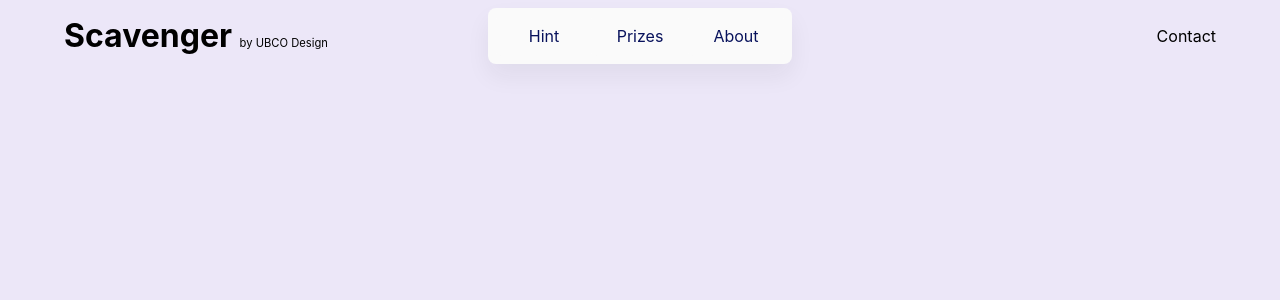
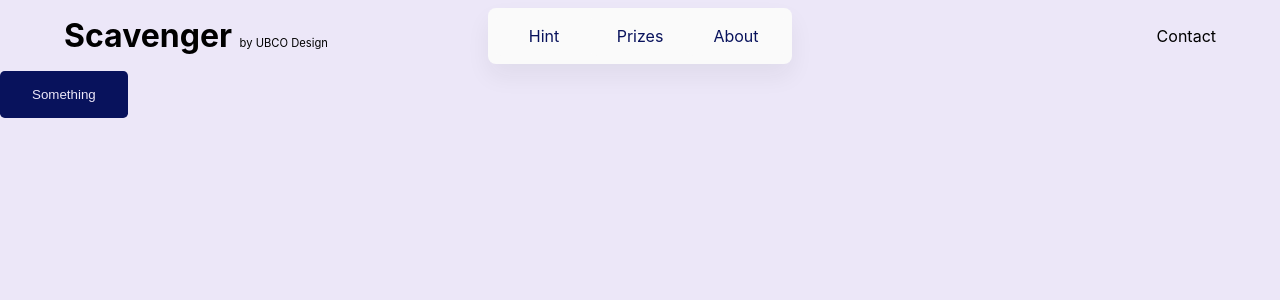
Before and after one commit to Opeyem1a/ud-scavenger, a Next.js app: page / in a window 1280 px wide. Shown: the top 300 px of the page. Built offline with nearby package versions, Linux system fonts and the light colour scheme.

Commit message:
+ rename NavBar to Header

```diff
--- a/components/Header/index.tsx
+++ b/components/Header/index.tsx
@@ -2,7 +2,7 @@ import React from 'react';
 import styles from './Header.module.scss';
 import Logo from "../Logo";
 
-const NavBar = () => {
+const Header = () => {
     return (
         <nav className={styles.header}>
             <ul className={styles.left}>
@@ -26,4 +26,4 @@ const NavBar = () => {
     );
 };
 
-export default NavBar;
+export default Header;
--- a/pages/index.tsx
+++ b/pages/index.tsx
@@ -1,10 +1,12 @@
 import type {NextPage} from 'next'
-import NavBar from "../components/Header";
+import Button from "../components/Button";
+import Header from "../components/Header";
 
 const Home: NextPage = () => {
     return (
         <>
-            <NavBar/>
+            <Header/>
+            <Button content={'Something'} style={'primary'}/>
         </>
     )
 }
```
